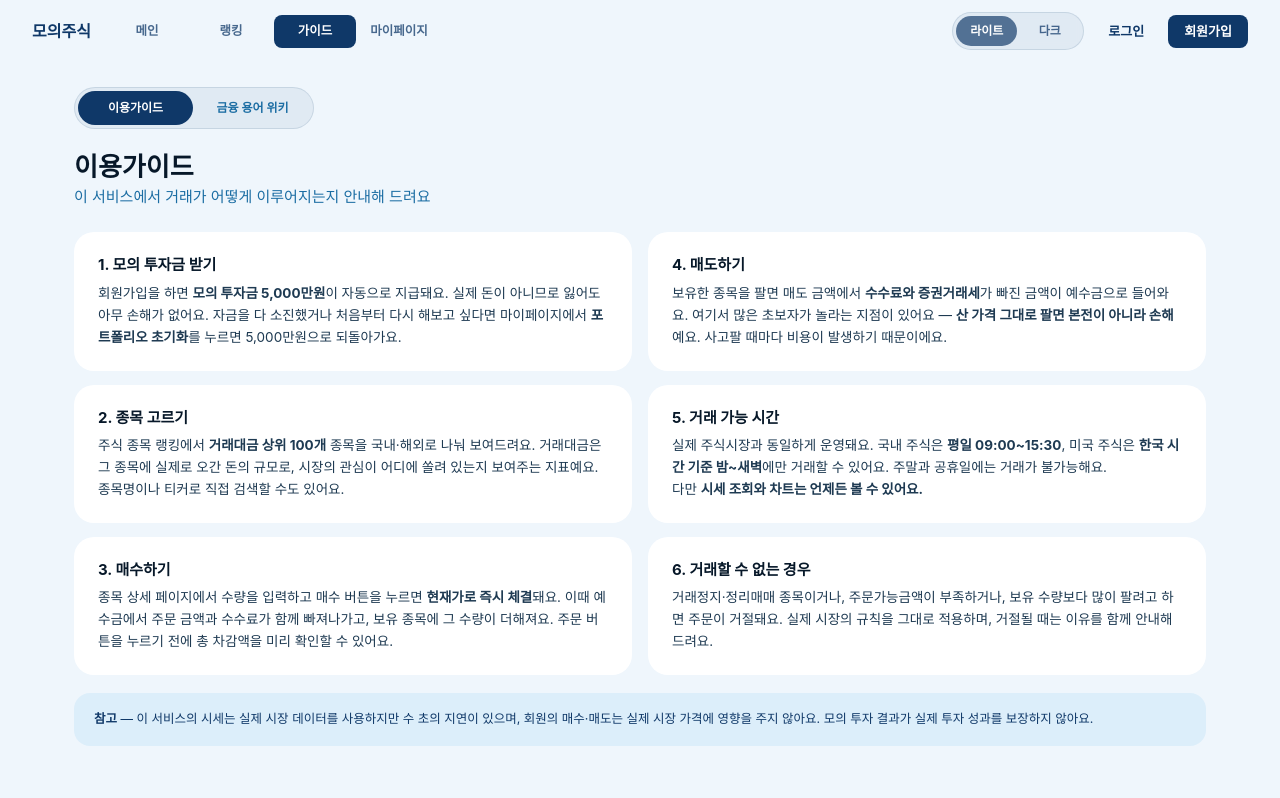
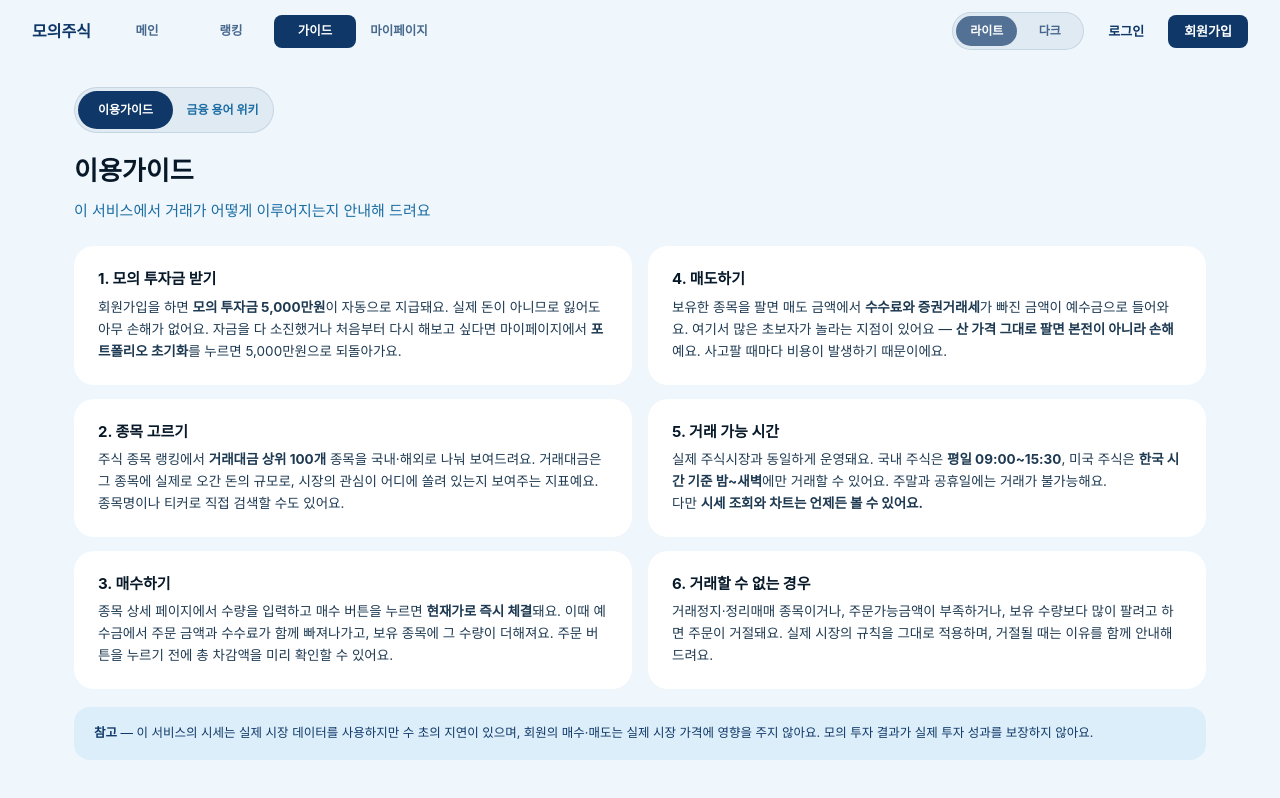
Before and after one commit to prgrms-be-devcourse/NBE10-12-final-BAEDANG, a Next.js app in the folder front/: page /guide in a window 1280 px wide. Shown: the top 798 px of the page. Built offline with nearby package versions, Linux system fonts and the light colour scheme; a web font is replaced by a local one.

Commit message:
fix: 가이드 탭 세로 길이를 늘리고 가로 길이를 줄이고, 제목-부제 간격을 띄웁니다
- 탭 트랙 240px -> 200px, 버튼 세로 패딩 py-2 -> py-2.5
- '이용가이드'와 부제 사이 10px 여백 추가

```diff
--- a/front/src/app/guide/page.tsx
+++ b/front/src/app/guide/page.tsx
@@ -79,9 +79,9 @@ export default function GuidePage() {
         ]}
         value={tab}
         onChange={(v) => setTab(v as "guide" | "wiki")}
-        trackClassName="mb-4.5 w-[240px] gap-0.5 rounded-full p-[3px]"
+        trackClassName="mb-4.5 w-[200px] gap-0.5 rounded-full p-[3px]"
         trackStyle={{ background: "rgba(15,56,104,.06)", border: "0.1px solid rgba(15,56,104,.12)" }}
-        buttonClassName="rounded-full px-0 py-2 text-[12px] font-bold"
+        buttonClassName="rounded-full px-0 py-2.5 text-[12px] font-bold"
         inactiveTextStyle={{ color: "var(--mut)" }}
       />
 
@@ -121,7 +121,7 @@ export default function GuidePage() {
               이용가이드
             </h2>
           </Reveal>
-          <Reveal delay={0.08} className="mb-6">
+          <Reveal delay={0.08} className="mt-2.5 mb-6">
             <p className="text-[15px]" style={{ color: "var(--mut)" }}>
               이 서비스에서 거래가 어떻게 이루어지는지 안내해 드려요
             </p>
```
